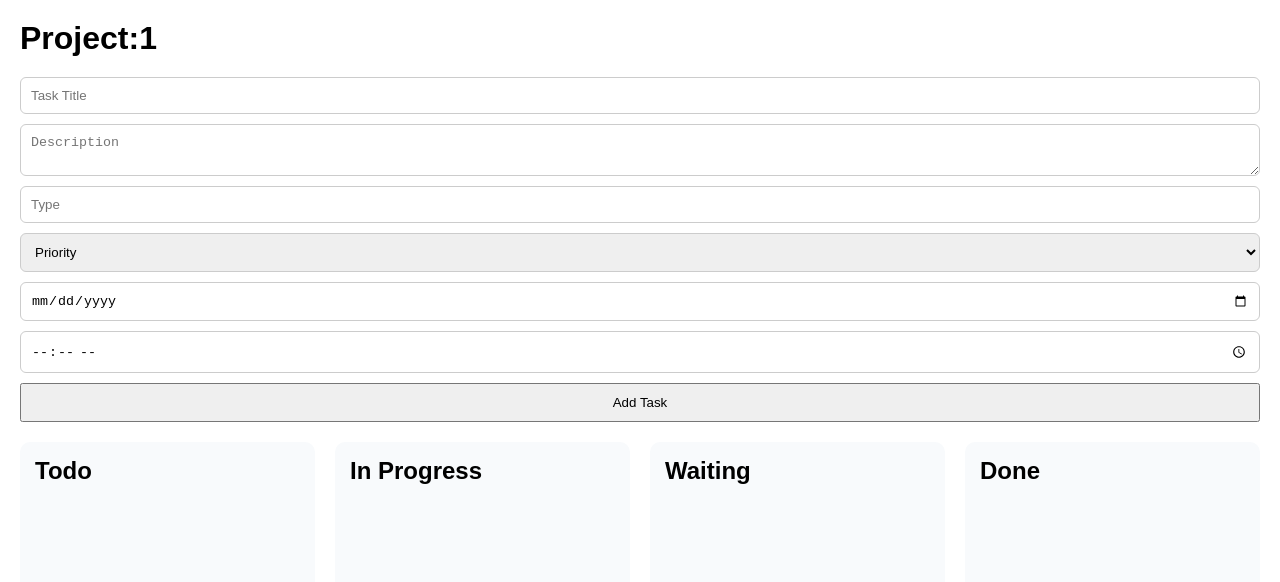
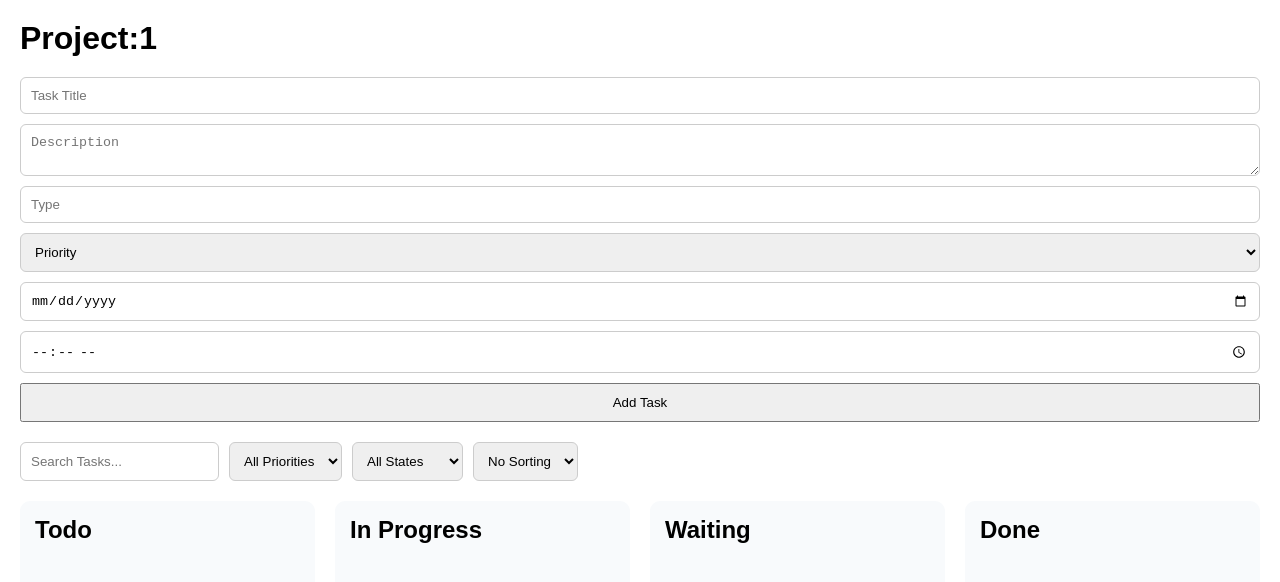
Before and after one commit to Kamalesh-git23/project-management-dashboard, a React (Vite) app: page /project/1 in a window 1280 px wide. Shown: the top 582 px of the page. Built offline with nearby package versions, Linux system fonts and the light colour scheme.

Commit message:
feat: implement task search filter and sorting

```diff
--- a/src/index.css
+++ b/src/index.css
@@ -137,3 +137,15 @@ button{
   padding: 10px;
   cursor: pointer;
 }
+
+.filters{
+  display:flex;
+  gap:10px;
+  margin:20px 0;
+  flex-wrap:wrap;
+}
+
+.filters input,
+.filters select{
+  padding: 10px;
+}
--- a/src/pages/KanbanPage.jsx
+++ b/src/pages/KanbanPage.jsx
@@ -1,4 +1,4 @@
-import React from 'react';
+import React, { useState } from 'react';
 import { useParams } from 'react-router-dom';
 import KanbanColumn from '../components/tasks/KanbanColumn';
 import TaskForm from '../components/tasks/TaskForm';
@@ -10,9 +10,60 @@ function KanbanPage() {
 
   const {tasks} = useContext(TaskContext);
 
+  const [searchTerm, setSearchTerm] = useState("");
+
+  const [priorityFilter,setPriorityFilter] = useState("");
+
+  const [stateFilter,setStateFilter] = useState("");
+
+  const [sortBy,setSortBy] = useState("");
+
   const projectTasks = tasks.filter(task =>
     task.projectId === Number(projectId)
   );
+
+  let filteredTasks = projectTasks.filter(task => {
+    const matchesSearch =
+      task.title.toLowerCase().includes(searchTerm.toLowerCase())
+      ||
+      task.description.toLowerCase().includes(searchTerm.toLowerCase());
+
+    const matchesPriority =
+      priorityFilter === ""
+      ||
+      task.priority === priorityFilter;
+
+    const matchesState =
+      stateFilter === ""
+      ||
+      task.state === stateFilter;
+
+    return(
+      matchesSearch &&
+      matchesPriority &&
+      matchesState
+    );
+  });
+
+  if (sortBy === "dueDate"){
+    filteredTasks.sort(
+      (a,b) =>
+        new Date(a.dueDate) - new Date(b.dueDate)
+    );
+  }
+
+  if (sortBy === "priority"){
+    const order = {
+      High: 1,
+      Medium: 2,
+      Low: 3,
+    };
+
+    filteredTasks.sort(
+      (a,b) =>
+        order[a.priority] - order[b.priority]
+    );
+  }
 
   return (
     <div className='kanban-page'>
@@ -20,22 +71,60 @@ function KanbanPage() {
 
       <TaskForm projectId={projectId} />
 
+      <div className='filters'>
+
+        <input  type="text"
+                placeholder='Search Tasks...'
+                value={searchTerm}
+                onChange={(e)=> setSearchTerm(e.target.value)} />
+
+        <select value={priorityFilter}
+                onChange={(e) => {setPriorityFilter(e.target.value)}}>
+
+          <option value="">All Priorities</option>
+          <option value="High">High</option>
+          <option value="Medium">Medium</option>
+          <option value="Low">Low</option>
+        </select>
+
+        <select value={stateFilter}
+                onChange={(e) => {setStateFilter(e.target.value)}}>
+
+          <option value="">All States</option>
+          <option value="Todo">Todo</option>
+          <option value="In Progress">In Progress</option>
+          <option value="Waiting">Waiting</option>
+          <option value="Done">Done</option>
+        </select>
+
+        <select value={sortBy}
+                onChange={(e) => {setSortBy(e.target.value)}}>
+
+          <option value="">No Sorting</option>
+          <option value="dueDate">Due Date</option>
+          <option value="priority">Priority</option>
+        </select>
+
+
+      </div>
+
+
       <div className='kanban-board'>
         <KanbanColumn
           title="Todo"
-          tasks={projectTasks.filter(task => task.state === "Todo")}/>
+          tasks={filteredTasks.filter(task => task.state === "Todo")}/>
 
         <KanbanColumn
           title="In Progress"
-          tasks={projectTasks.filter(task => task.state === "In Progress")}/>
+          tasks={filteredTasks.filter(task => task.state === "In Progress")}/>
 
         <KanbanColumn
           title="Waiting"
-          tasks={projectTasks.filter(task => task.state === "Waiting")}/>
+          tasks={filteredTasks.filter(task => task.state === "Waiting")}/>
 
         <KanbanColumn
           title="Done"
-          tasks={projectTasks.filter(task => task.state === "Done")}/>
+          tasks={filteredTasks.filter(task => task.state === "Done")}/>
 
       </div>
 
```
